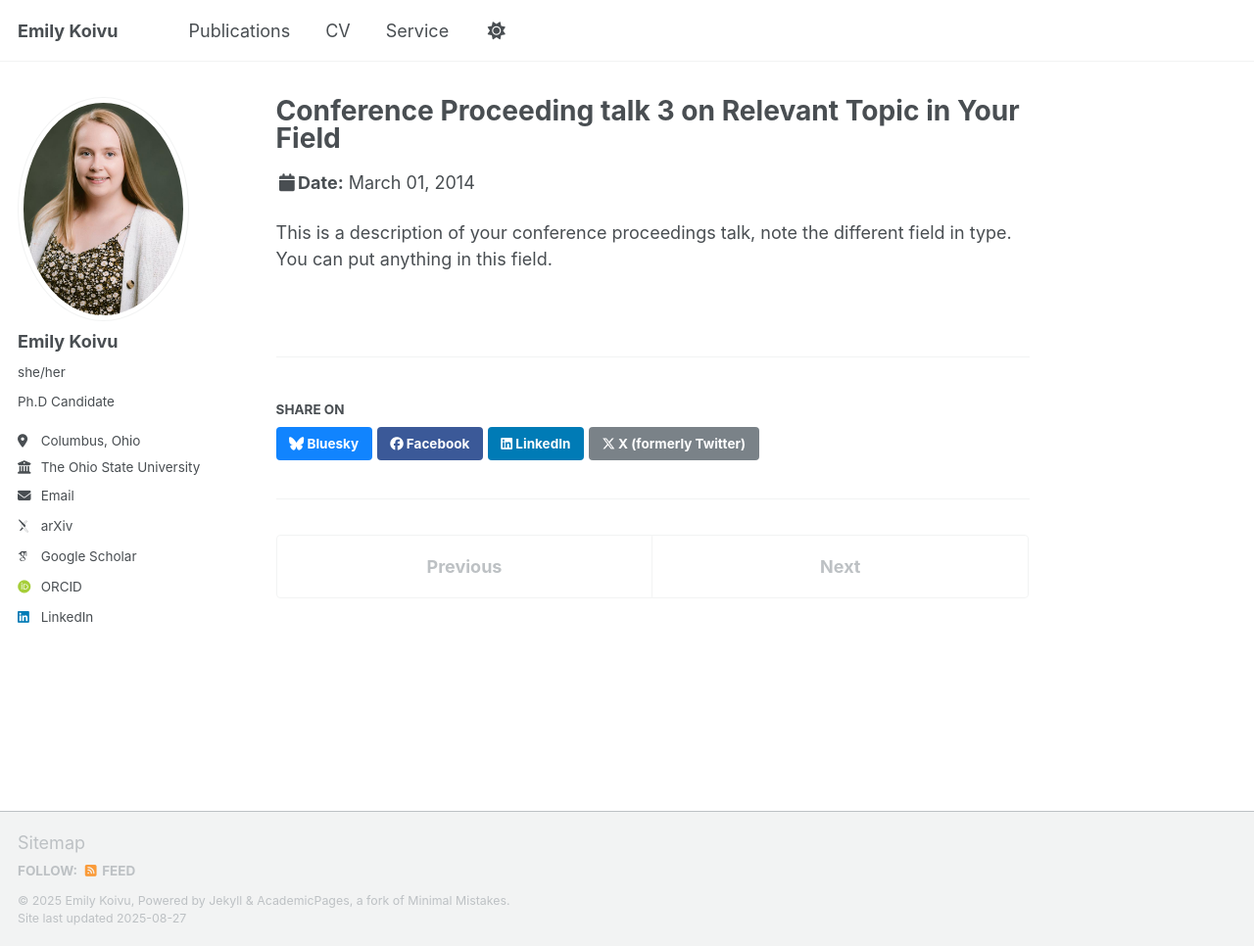
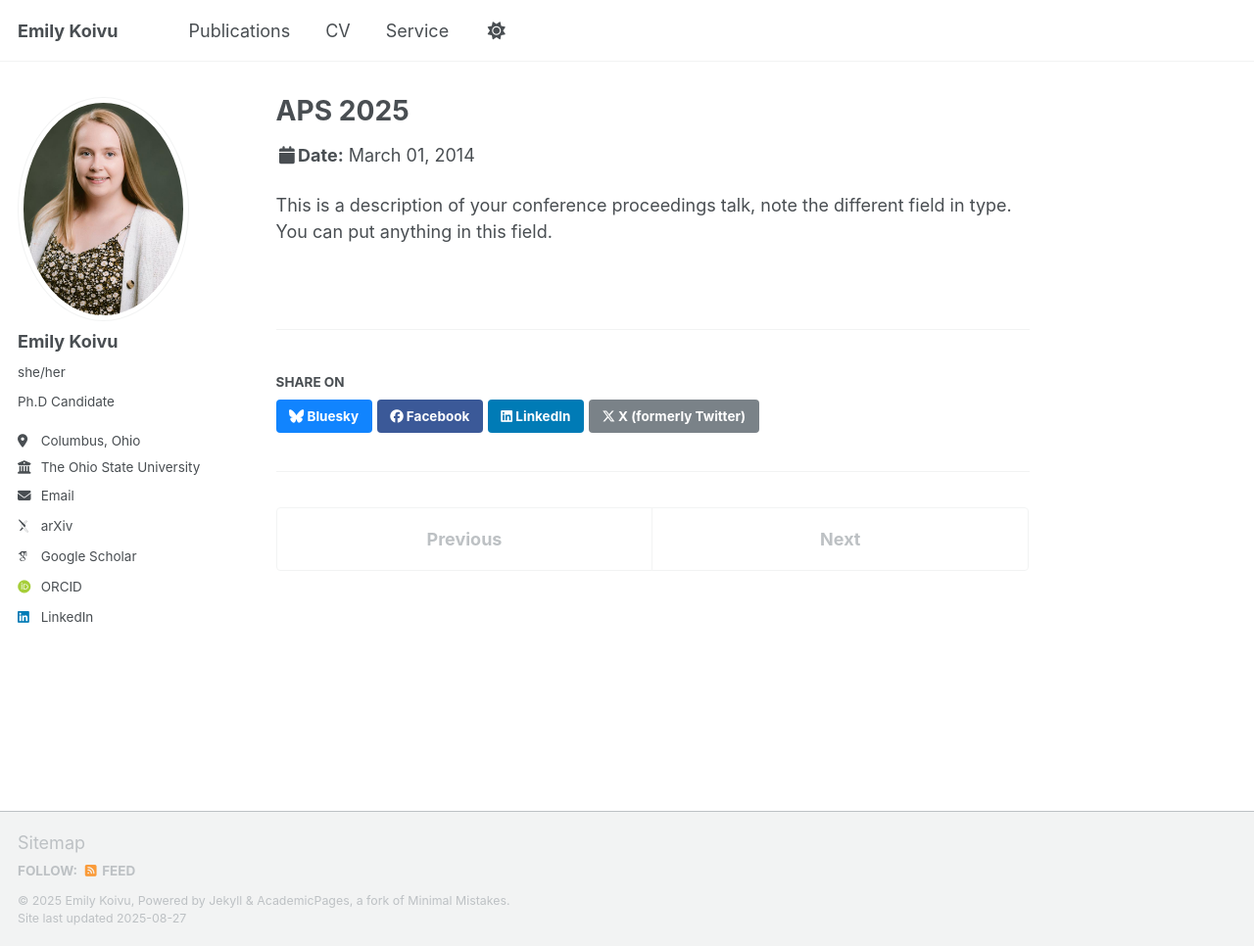
Before and after one commit to koivuemily/koivuemily.github.io, a Jekyll site: the page built from _talks/2014-03-01-talk-3.md, in a window 1280 px wide and 966 px high. Shown: the whole window at 98% size. Built offline with Jekyll 4.4.1, drawn with Linux system fonts in a browser that asks for light colours; some web fonts are replaced; a script that is not in the unit is left out.

Commit message:
Update 2014-03-01-talk-3.md

```diff
--- a/_talks/2014-03-01-talk-3.md
+++ b/_talks/2014-03-01-talk-3.md
@@ -1,5 +1,5 @@
 ---
-title: "Conference Proceeding talk 3 on Relevant Topic in Your Field"
+title: "APS 2025"
 collection: talks
 type: "Conference proceedings talk"
 permalink: /talks/2014-03-01-talk-3
```
